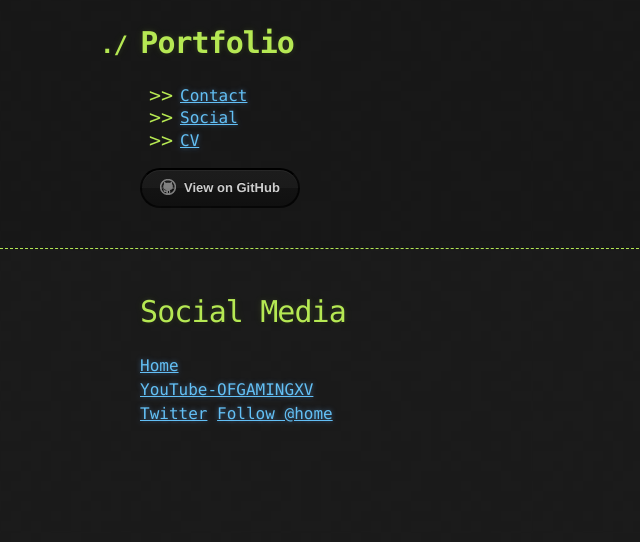
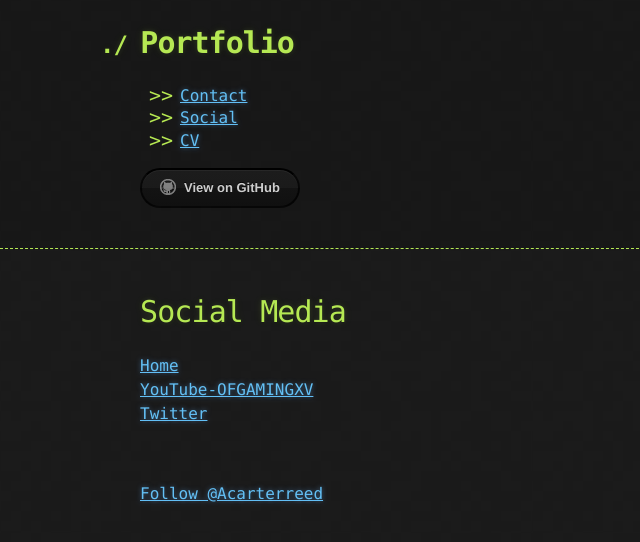
Before and after one commit to OFGAMINGXV/Portfolio, a Jekyll site: the page built from social.md, in a window 1280 px wide. Shown: the top 542 px of the page, without its empty margins (0-640 px from the left). Built offline with Jekyll 4.4.1, drawn with Linux system fonts in a browser that asks for light colours; our own code applies the rules of GitHub Pages for plain Markdown files; comment, search, counter and statistics services are not loaded; the repository's description, which GitHub fills in, is left out.

Commit message:
Update social.md

```diff
--- a/social.md
+++ b/social.md
@@ -2,4 +2,7 @@
 [Home](https://ofgamingxv.github.io/Portfolio/)
 [YouTube-OFGAMINGXV](https://www.youtube.com/channel/UC-y0QeMwykEp2rVibSkhR1Q?view_as=subscriber)
 [Twitter](https://twitter.com/Acarterreed)
-<a href="https://twitter.com/home?ref_src=twsrc%5Etfw" class="twitter-follow-button" data-show-count="false">Follow @home</a><script async src="https://platform.twitter.com/widgets.js" charset="utf-8"></script>
+
+<br>
+
+<a href="https://twitter.com/Acarterreed?ref_src=twsrc%5Etfw" class="twitter-follow-button" data-show-count="false">Follow @Acarterreed</a><script async src="https://platform.twitter.com/widgets.js" charset="utf-8"></script>
```
